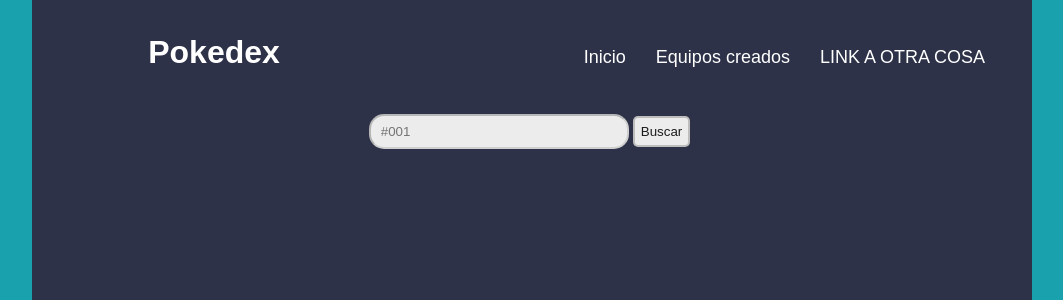
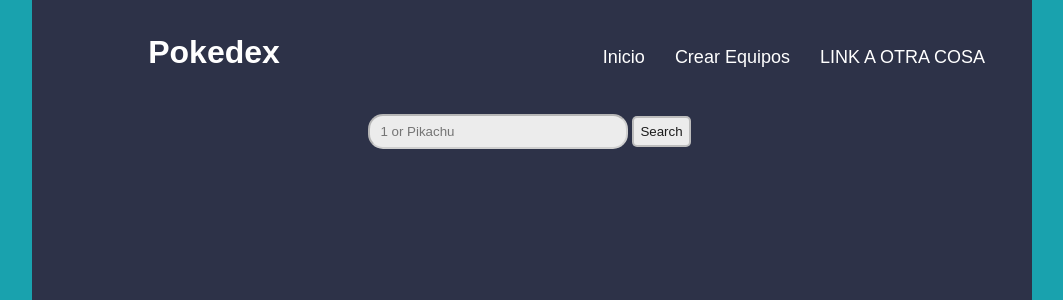
Before and after one commit to leop3z/TP1---Pokedex-, a Flask app: page / in a window 1280 px wide. Shown: the top 300 px of the page, without its empty margins (108-1171 px from the left). Run offline with Flask 3, Linux system fonts and the light colour scheme.

Commit message:
Arreglos menores

```diff
--- a/templates/index.html
+++ b/templates/index.html
@@ -9,10 +9,10 @@
     <script>
         function redirect_pokemon_page() {
             event.preventDefault();
-            let pokemonId = document.getElementById('search-id').value.toLowerCase().trim();
+            let pokemon_id = document.getElementById('search-id').value.toLowerCase().trim();
             // Por lo que estuve investigando, no era n°s, caracter o strings no debería de entrar
-            if (pokemonId) {
-                window.location.href = `/pokemon?id=${pokemonId}`;
+            if (pokemon_id) {
+                window.location.href = `/pokemon?id=${pokemon_id}`;
             }
         }
     </script>
@@ -23,8 +23,8 @@
         <h1 class="title">Pokedex</h1>
         <nav class="other-pages">
             <ul class="links">
-                <li class="page"><a href="https://promiedos.com.ar" target="_blank">Inicio</a></li>
-                <li class="page"><a href="https://promiedos.com.ar" target="_blank">Equipos creados</a></li>
+                <li class="page"><a href="/" target="_blank">Inicio</a></li>
+                <li class="page"><a href="/team" target="_blank">Crear Equipos</a></li>
                 <li class="page"><a href="https://promiedos.com.ar" target="_blank">LINK A OTRA COSA</a></li>
             </ul>
         </nav>
@@ -33,8 +33,8 @@
     <main>
         <div class="search">
             <form onsubmit="redirect_pokemon_page()">
-                <input type="search" placeholder="#001" id="search-id">
-                <button class="search_id" type="submit">Buscar</button>
+                <input type="search" placeholder="1 or Pikachu" id="search-id">
+                <button class="search_id" type="submit">Search</button>
             </form>
         </div>
 
```
